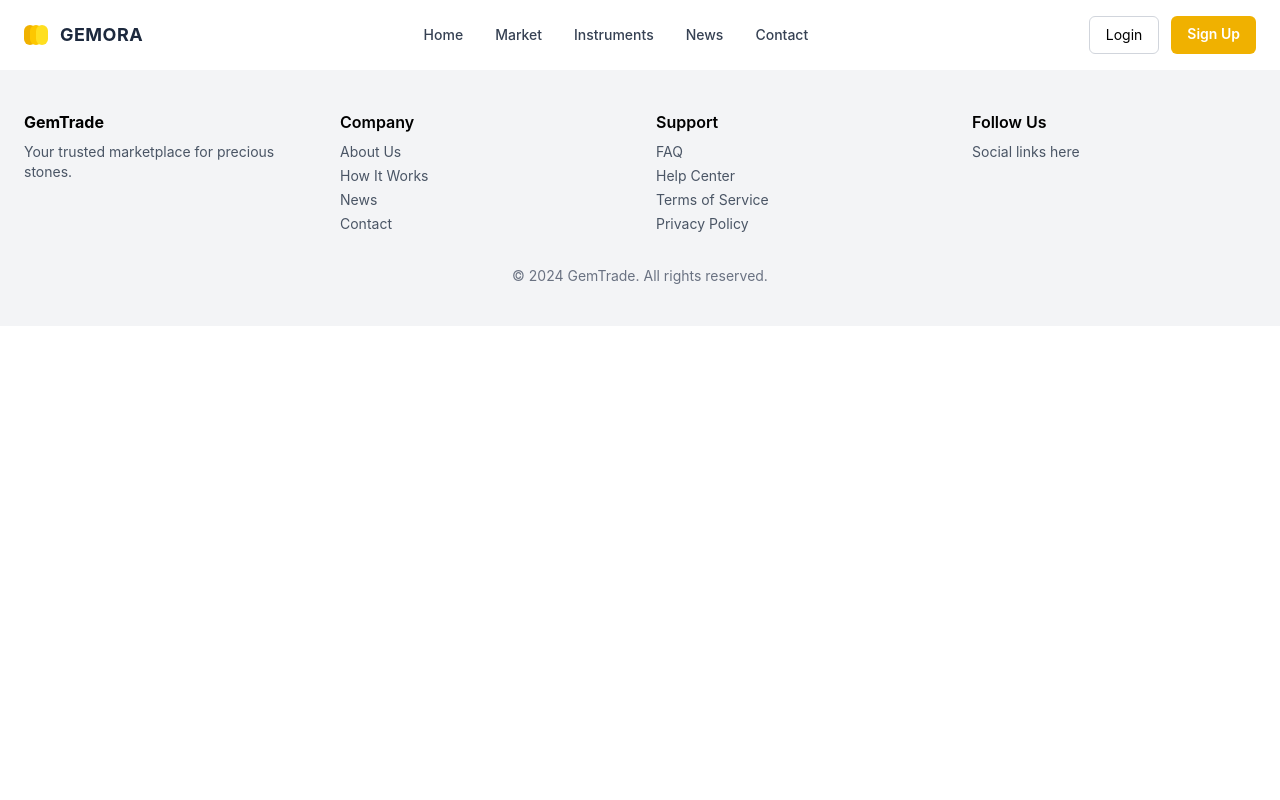
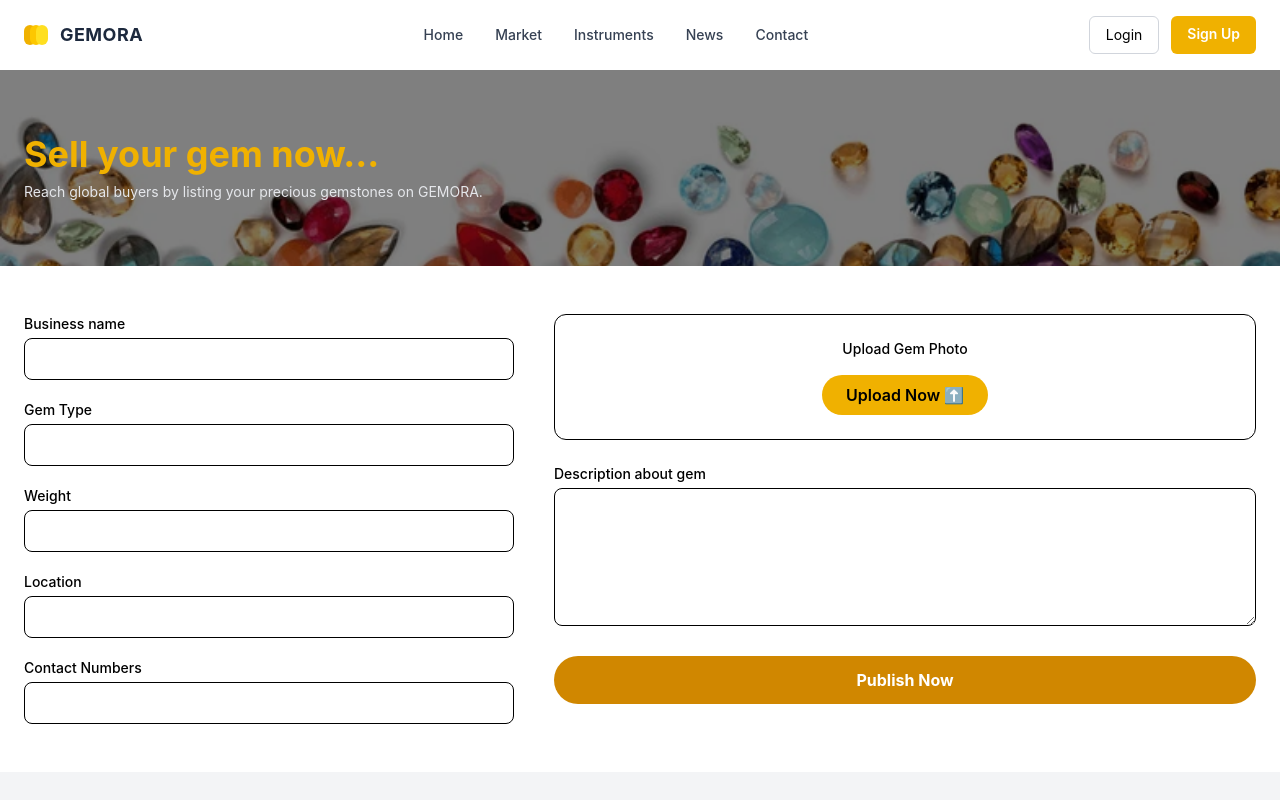
Before and after one commit to sasi708/GEMORA, a React (Vite) app: page /sell in a window 1280 px wide. Shown: the top 800 px of the page. Built offline with nearby package versions, Linux system fonts and the light colour scheme.

Commit message:
sell your gem 01

```diff
--- a/src/App.jsx
+++ b/src/App.jsx
@@ -8,7 +8,9 @@ import Login from "./pages/Login";
 import Register from "./pages/Register";
 import Market from "./pages/Market";
 import GemDetails from "./pages/GemDetails";
-import SellerDetails from "./pages/SellerDetails"; // ✅ ADD THIS
+import SellerDetails from "./pages/SellerDetails";
+import SellGem from "./pages/SellGem";
+
 
 export default function App() {
   return (
@@ -29,6 +31,10 @@ export default function App() {
 
         {/* SELLER DETAILS */}
         <Route path="/seller/:sellerId" element={<SellerDetails />} />
+
+        {/* SELL GEM DETAILS */}
+        <Route path="/sell" element={<SellGem />} />
+
       </Routes>
 
       <Footer />
--- a/src/pages/Market.jsx
+++ b/src/pages/Market.jsx
@@ -1,6 +1,8 @@
 import { useState } from "react";
 import ProductCard from "../components/ProductCard";
 import gems from "../data/gems";
+import { Link } from "react-router-dom";
+
 
 export default function Market() {
   const [maxWeight, setMaxWeight] = useState(100);
@@ -19,9 +21,13 @@ export default function Market() {
     <section className="mx-auto max-w-7xl px-6 py-10">
       <div className="mb-8 flex justify-between items-center">
         <h1 className="text-3xl font-bold">Gem Marketplace</h1>
-        <button className="rounded-full bg-red-600 px-5 py-2 text-sm font-semibold text-white">
-          Sell Your Gem
-        </button>
+        <Link
+  to="/sell"
+  className="rounded-full bg-red-600 px-5 py-2 text-sm font-semibold text-white hover:bg-red-500"
+>
+  Sell Your Gem
+</Link>
+
       </div>
 
       <div className="grid grid-cols-12 gap-8">
--- /dev/null
+++ b/src/pages/SellGem.jsx
@@ -0,0 +1,95 @@
+export default function SellGem() {
+  return (
+    <>
+      {/* HERO / HEADER SECTION WITH BACKGROUND */}
+      <section
+        className="relative bg-cover bg-center bg-no-repeat"
+        style={{
+          backgroundImage: "url('/gems/sell-bg.jpg')",
+        }}
+      >
+        {/* Overlay */}
+        <div className="absolute inset-0 bg-black/50"></div>
+
+        <div className="relative mx-auto max-w-7xl px-6 py-16">
+          <h1 className="text-4xl font-bold text-yellow-500">
+            Sell your gem now...
+          </h1>
+          <p className="mt-2 max-w-xl text-sm text-gray-200">
+            Reach global buyers by listing your precious gemstones on GEMORA.
+          </p>
+        </div>
+      </section>
+
+      {/* FORM SECTION */}
+      <section className="mx-auto max-w-7xl px-6 py-12">
+        <div className="grid grid-cols-12 gap-10">
+          {/* LEFT FORM */}
+          <div className="col-span-12 md:col-span-5 space-y-5">
+            <div>
+              <label className="mb-1 block text-sm font-medium">
+                Business name
+              </label>
+              <input className="w-full rounded-lg border px-4 py-2" />
+            </div>
+
+            <div>
+              <label className="mb-1 block text-sm font-medium">
+                Gem Type
+              </label>
+              <input className="w-full rounded-lg border px-4 py-2" />
+            </div>
+
+            <div>
+              <label className="mb-1 block text-sm font-medium">
+                Weight
+              </label>
+              <input className="w-full rounded-lg border px-4 py-2" />
+            </div>
+
+            <div>
+              <label className="mb-1 block text-sm font-medium">
+                Location
+              </label>
+              <input className="w-full rounded-lg border px-4 py-2" />
+            </div>
+
+            <div>
+              <label className="mb-1 block text-sm font-medium">
+                Contact Numbers
+              </label>
+              <input className="w-full rounded-lg border px-4 py-2" />
+            </div>
+          </div>
+
+          {/* RIGHT FORM */}
+          <div className="col-span-12 md:col-span-7 space-y-6">
+            <div className="rounded-xl border p-6 text-center">
+              <p className="mb-4 text-sm font-medium">
+                Upload Gem Photo
+              </p>
+
+              <button className="inline-flex items-center gap-2 rounded-full bg-yellow-500 px-6 py-2 font-semibold">
+                Upload Now ⬆️
+              </button>
+            </div>
+
+            <div>
+              <label className="mb-1 block text-sm font-medium">
+                Description about gem
+              </label>
+              <textarea
+                rows="5"
+                className="w-full rounded-lg border px-4 py-2"
+              ></textarea>
+            </div>
+
+            <button className="w-full rounded-full bg-yellow-600 py-3 font-bold text-white hover:bg-yellow-500">
+              Publish Now
+            </button>
+          </div>
+        </div>
+      </section>
+    </>
+  );
+}
```
Also changed, not shown: public/gems/sell-bg.jpg (added).
